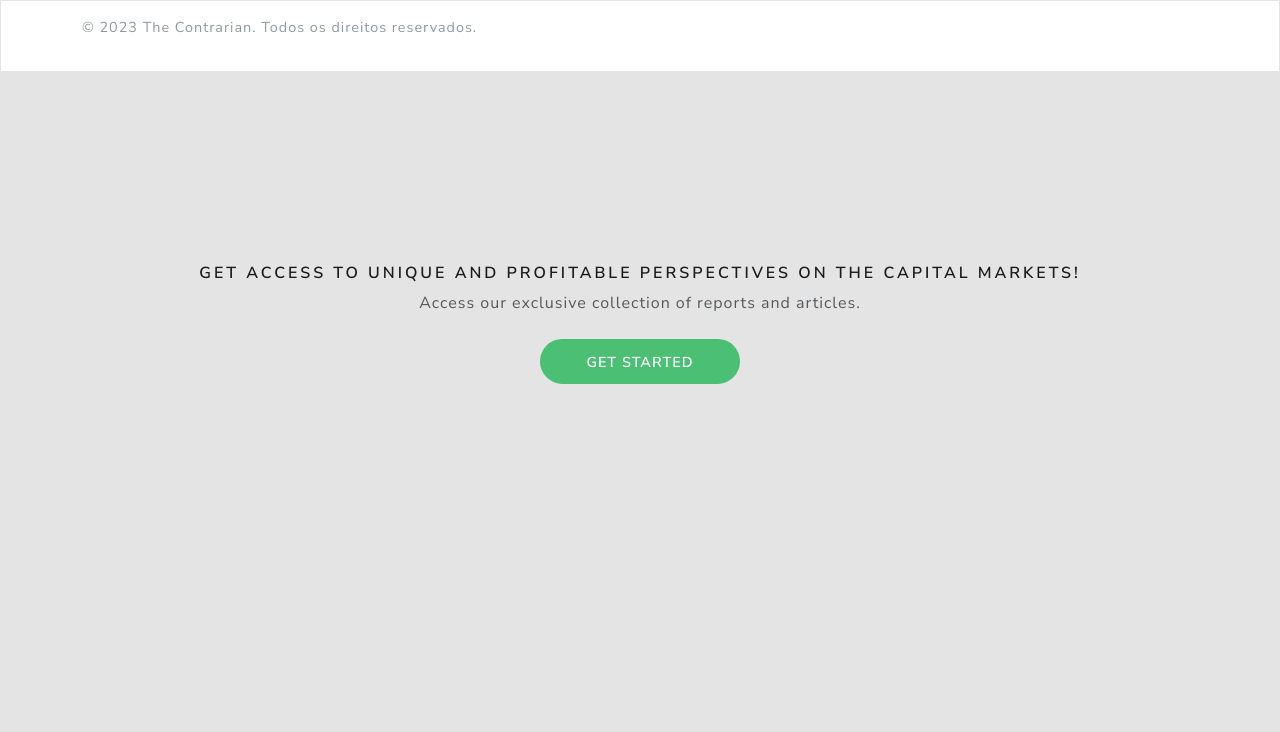
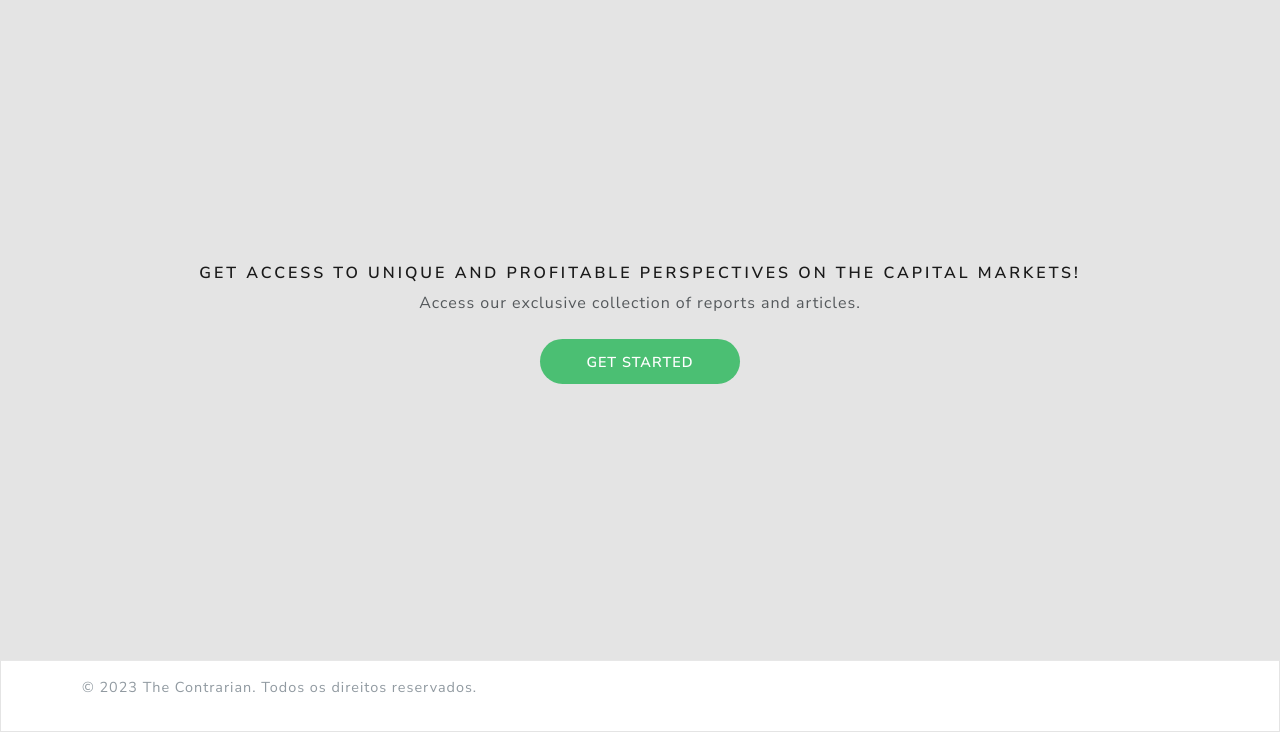
Before and after one commit to thuliovs/thecontrarian, a Django app: page / in a window 1280 px wide. Shown: the part 68-800 px from the top of the page. Run offline with Django 5.2, Linux system fonts and the light colour scheme; parts of the project's set-up code (start-up, migrations or seed data) failed here and were passed over; some libraries are stand-ins or nearby versions.

Commit message:
Ajusting the footer

```diff
--- a/src/static/css/styles.css
+++ b/src/static/css/styles.css
@@ -419,13 +419,13 @@ small.text-muted {
 
 /* Estilos para o rodapé */
 .footer {
-    position: relative;
+    position: fixed;
     bottom: 0;
     width: 100%;
     padding: 15px 0;
     background-color: #f8f9fa;
     border-top: 1px solid #e7e7e7;
-    margin-top: 30px;
+    z-index: 100;
 }
 
 .footer .text-muted {
```
